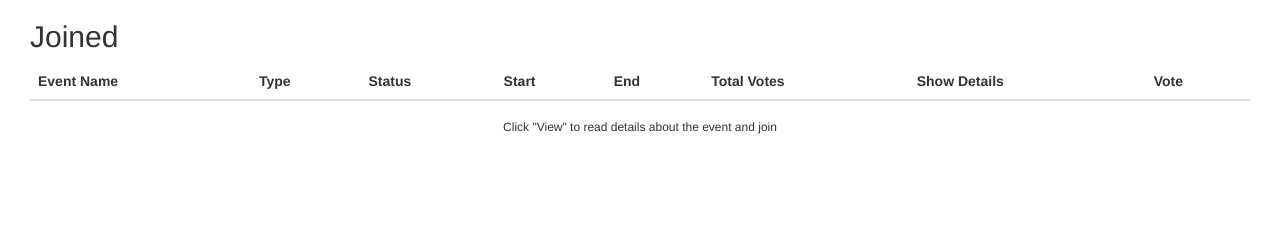
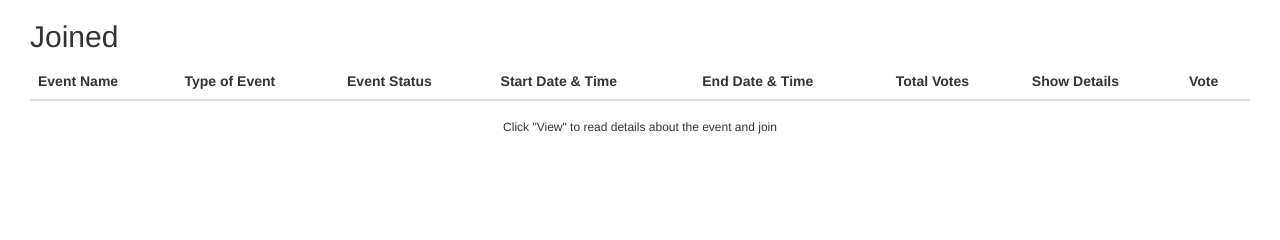
Before and after one commit to anne-rl/g6metroevents, a Django app: page /user/eventlist in a window 1280 px wide. Shown: the part 363-603 px from the top of the page. Run offline with Django 3.2, Linux system fonts and the light colour scheme; the visitor is signed in with stand-in values (Sample User, id 1); data comes from the database, SQL or seed files in the repository; data that the repository does not hold is empty; some libraries are stand-ins or nearby versions.

Commit message:
Update userdashboard_eventList.html

```diff
--- a/g6metroevents/templates/userdashboard_eventList.html
+++ b/g6metroevents/templates/userdashboard_eventList.html
@@ -100,10 +100,10 @@
 
                                              <div class="row" style="width: 1200">
                                               <div class="col-md-3 mb-3">
-                                               <label for="startDateTime">Start</label>
+                                               <label for="startDateTime">Start Date and Time</label>
                                                <input name="startDateTime" type="text" max="255" class="form-control" id="status" placeholder="startDateTime" value="{{event.startDateTime}}" readonly></div>
                                               <div class="col-md-3 mb-3">
-                                                <label for="organizer">End</label>
+                                                <label for="organizer">End Date and Time</label>
                                                 <input name="endDateTime" type="text" max="255" class="form-control" id="endDateTime" placeholder="endDateTime" value="{{event.endDateTime}}" readonly>
                                               </div>
                                               <div class="col-md-3 mb-4">
@@ -157,10 +157,10 @@
                <thead>
                   <tr>
                      <th scope="col">Event Name</th>
-                     <th scope="col">Type</th>
-                     <th scope="col">Status</th>
-                     <th scope="col">Start</th>
-                     <th scope="col">End</th>
+                     <th scope="col">Type of Event</th>
+                     <th scope="col">Event Status</th>
+                     <th scope="col">Start Date & Time</th>
+                     <th scope="col">End Date & Time</th>
                      <th scope="col">Total Votes</th>
                      <th scope="col">Show Details</th>
                      <!-- <th scope="col">Give Review</th> -->
@@ -210,10 +210,10 @@
 
                                              <div class="row" style="width: 1200">
                                               <div class="col-md-3 mb-3">
-                                               <label for="startDateTime">Start</label>
+                                               <label for="startDateTime">Start Date & Time</label>
                                                <input name="startDateTime" type="text" max="255" class="form-control" id="status" placeholder="startDateTime" value="{{event.startDateTime}}" readonly></div>
                                               <div class="col-md-3 mb-3">
-                                                <label for="organizer">End</label>
+                                                <label for="organizer">End Date & Time</label>
                                                 <input name="endDateTime" type="text" max="255" class="form-control" id="endDateTime" placeholder="endDateTime" value="{{event.endDateTime}}" readonly>
                                               </div>
                                               <div class="col-md-3 mb-4">
@@ -337,7 +337,7 @@
                                     <div class = "row">
                                         <div class = "col-sm-12"><center>
                                             <button type="button" class="btn btn-secondary" data-dismiss="modal">CANCEL</button>
-                                            <button type="submit" id="btnUpdate" name="btnUpdate" class="btn btn-primary">SUBMIT</button></center>
+                                            <button type="submit" id="btnOrganizerRoleRequest" name="btnOrganizerRoleRequest" class="btn btn-primary">SUBMIT</button></center>
                                         </div>
                                     </div><br>
                                 </form>
@@ -365,7 +365,7 @@
                                     <div class = "row">
                                         <div class = "col-sm-12"><center>
                                             <button type="button" class="btn btn-secondary" data-dismiss="modal">CANCEL</button>&nbsp&nbsp&nbsp&nbsp&nbsp&nbsp&nbsp&nbsp&nbsp&nbsp&nbsp&nbsp&nbsp&nbsp
-                                            <button type="submit" id="btnUpdate" name="btnUpdate" class="btn btn-primary">SUBMIT</button></center>
+                                            <button type="submit" id="btnAdminRoleRequest" name="btnAdminRoleRequest" class="btn btn-primary">SUBMIT</button></center>
                                         </div>
                                     </div><br>
                                 </form>
```
